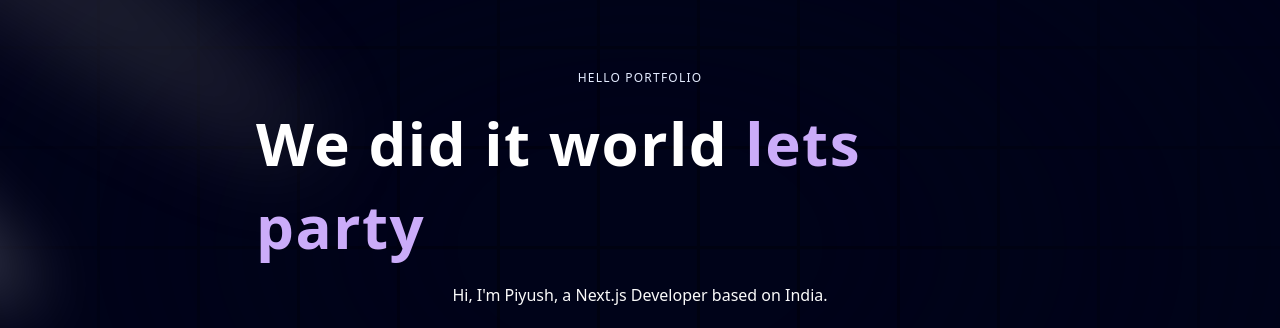
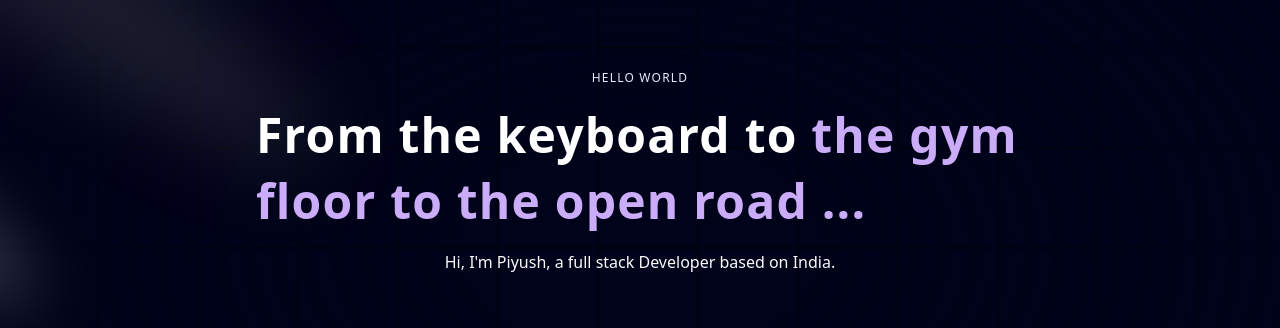
Before and after one commit to piyushDev21/Portfolio-Website-Nextjs, a Next.js app: page / in a window 1280 px wide. Shown: the part 154-482 px from the top of the page. Built offline with nearby package versions, Linux system fonts and the light colour scheme.

Commit message:
GUI changes

```diff
--- a/app/layout.tsx
+++ b/app/layout.tsx
@@ -14,8 +14,8 @@ const geistMono = Geist_Mono({
 });
 
 export const metadata: Metadata = {
-  title: "Create Next App",
-  description: "Generated by create next app",
+  title: "PiyushDev2108",
+  description: "Piyush's Portfolio",
 };
 
 export default function RootLayout({
--- a/components/Hero.tsx
+++ b/components/Hero.tsx
@@ -21,16 +21,18 @@ const Hero = () => {
     <div className='flex justify-center relative my-20 z-10'>
         <div className='max-w-[89vw] md:max-w-2xl lg:max-w-[60vw] flex flex-col items-center justify-center'>
             <h2 className='uppercase tracking-widest text-xs text-centre text-blue-100 max-w-80'>
-                Hello portfolio
+                Hello WORLD
             </h2>
             <h2>
-                <TextGenerateEffect
-                className='text-centre text-[40px] md:text-5xl lg:text-6xl'
-                words='We did it world lets party'//enter teh words here
-             />
+
+<TextGenerateEffect
+    className='text-centre text-[32px] md:text-4xl lg:text-5xl'
+    words='From the keyboard to the gym floor to the open road ...'
+/>
             </h2>
             <p>
-                Hi, I&apos;m Piyush, a Next.js Developer based on India.
+
+                Hi, I&apos;m Piyush, a full stack Developer based on India.
             </p>
             <a href="#about" className="mt-4">
                 <MagicButton
```
